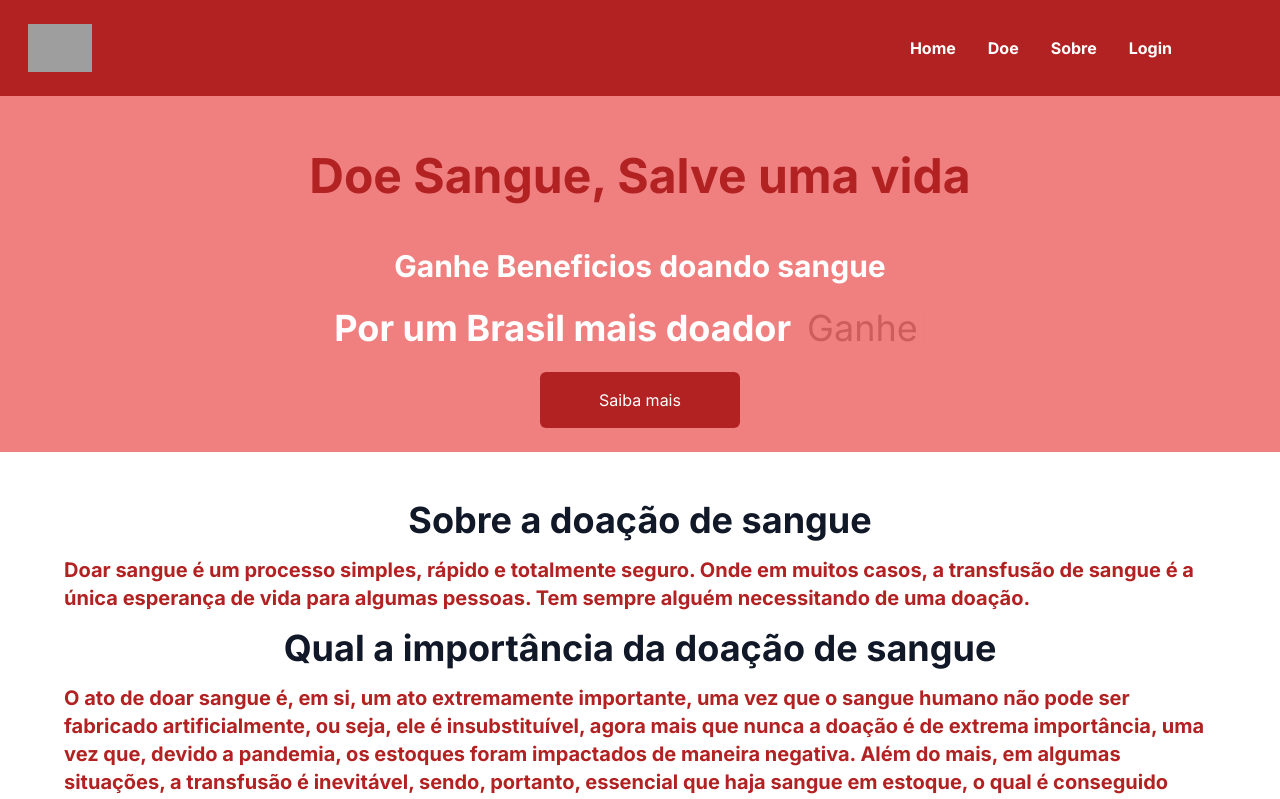
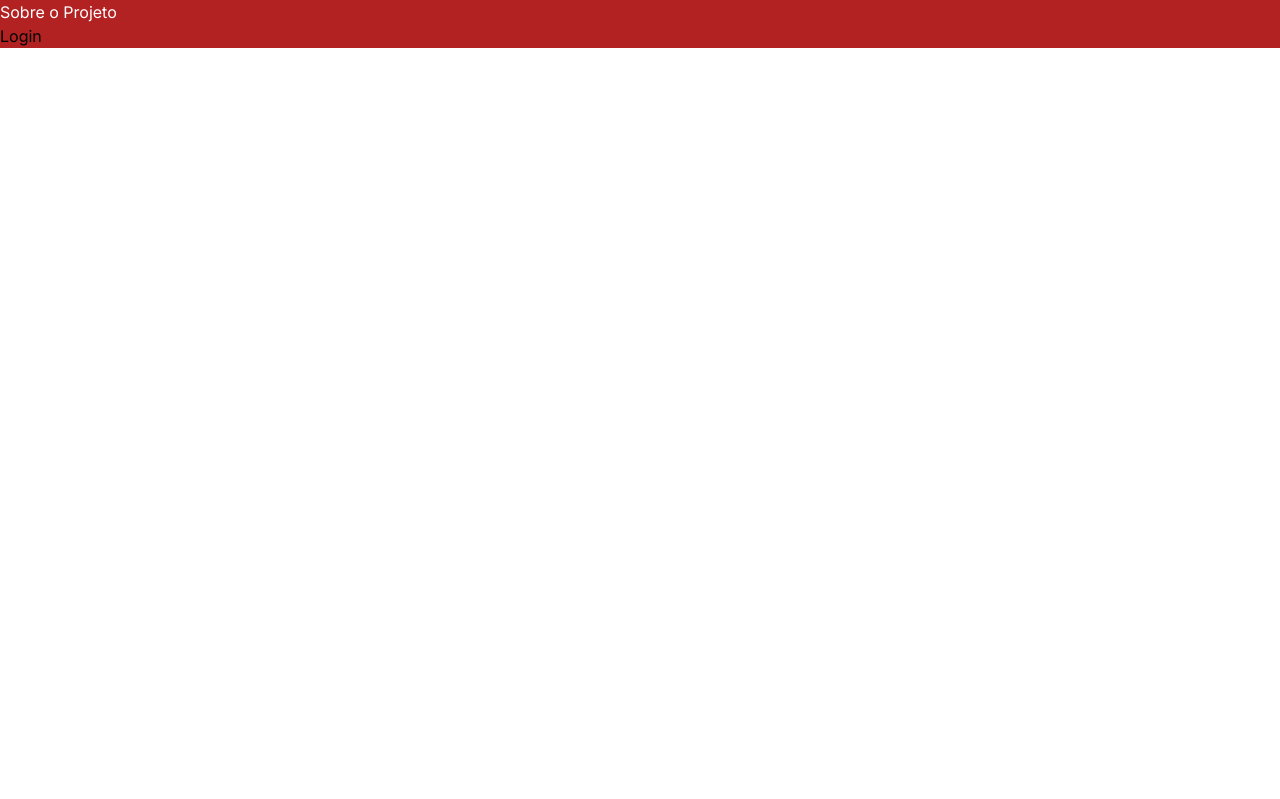
Before and after one commit to GiovanniMori/blooddonation, a React (Vite) app: page /about in a window 1280 px wide. Shown: the top 799 px of the page. Built offline with nearby package versions, Linux system fonts and the light colour scheme; grey boxes are pictures that could not be loaded.

Commit message:
criação das rotas

```diff
--- a/src/Auth.jsx
+++ b/src/Auth.jsx
@@ -30,7 +30,7 @@ function Auth() {
   return (
     <>
       <div>
-        <button onClick={(register) => toggleModal()}>Login</button>
+        <button onClick={(register) => toggleModal()}>Auth</button>
       </div>
 
       {open && (
--- /dev/null
+++ b/src/components/AboutUs.jsx
@@ -0,0 +1,13 @@
+import React from 'react'
+import {Link} from 'react-router-dom'
+
+const AboutUs = () => {
+  return (
+    <div className="bg-primary">
+      <h3 className="text-white">Sobre o Projeto</h3>
+      <Link to="/login">Login</Link>
+    </div>
+  )
+}
+
+export default AboutUs
--- /dev/null
+++ b/src/components/App.jsx
@@ -0,0 +1,20 @@
+import React from 'react'
+import { Router } from 'react-router-dom'
+import {Routes, Route} from 'react-router-dom'
+import Home from './Home'
+import Login from './Login/Login';
+import AboutUs from './AboutUs';
+
+const App = () => {
+  return (
+    <div>
+      <Routes>
+        <Route path='/' element={<Home />}></Route>
+        <Route path='/about' element={<AboutUs />} />
+        <Route path='/login' element={<Login />} />
+      </Routes>
+    </div>
+  )
+}
+
+export default App
--- a/src/components/Hero.jsx
+++ b/src/components/Hero.jsx
@@ -1,8 +1,10 @@
 import React from "react";
 import Typed from "react-typed";
+import {Link} from "react-router-dom"
+
 
 const Hero = () => {
-  return (
+    return (
     <div className="w-full text-center flex pt-8 flex-col bg-quartenary mx-auto justify-center">
       <h1 className="text-5xl md:py-6 text-primary font-bold">
         Doe Sangue, Salve uma vida
@@ -21,9 +23,9 @@ const Hero = () => {
           loop
         />
       </div>
-      <button className="bg-primary w-[200px] rounded-md font-medium text-white text-center px-2 py-4 mx-auto my-6">
+      <Link to="/about" className="bg-primary w-[200px] rounded-md font-medium text-white text-center px-2 py-4 mx-auto my-6">
         Saiba mais
-      </button>
+      </Link>
     </div>
   );
 };
--- /dev/null
+++ b/src/components/Home.jsx
@@ -0,0 +1,18 @@
+import React from "react";
+import Hero from './Hero';
+import Navbar from './Navbar';
+import AboutDonate from './AboutDonate';
+import Requirements from './Requirements';
+
+const Home = () => {
+  return (
+    <div>
+      <Navbar />
+      <Hero />
+      <AboutDonate />
+      <Requirements />
+    </div>
+  );
+};
+
+export default Home;
--- /dev/null
+++ b/src/components/Login/Login.jsx
@@ -0,0 +1,32 @@
+import React from 'react'
+import { useForm } from "react-hook-form";
+
+const Login = () => {
+    const {
+        register,
+        handleSubmit,
+        formState: { errors },
+      } = useForm();
+  return (
+    <div>
+        <div class="login">
+            <h2>Ja possui cadastro?</h2>
+            <form onSubmit={handleSubmit((data) => console.log(data))}>
+                <div className="flex flex-col mb-4">
+                    <h1 className="font-bold text-xl text-white mb-2">Email</h1>
+                    <input className="h-10 rounded-md w-2/3" placeholder="Digite o seu Nome" {...register("firstName")} />
+                </div>
+                <div className="flex flex-col mb-4">
+                    <h1 className="font-bold text-xl text-white mb-2">Senha</h1>
+                    <input className="h-10 rounded-md w-2/3" placeholder="Digite o seu Sobrenome" {...register("firstName")} />
+                </div>
+            </form>
+        </div>
+        <div class="cadastro">
+            <h2>Cadastre-se</h2>
+        </div>
+    </div>
+  )
+}
+
+export default Login
--- a/src/components/Navbar.jsx
+++ b/src/components/Navbar.jsx
@@ -1,4 +1,5 @@
 import { React, useState } from "react";
+import { Link } from "react-router-dom";
 import Logo from "../../dist/blood-donation.png";
 import Auth from "../Auth";
 
@@ -14,7 +15,7 @@ const Navbar = () => {
         <ul className="flex px-16">
           <li className="p-4 font-bold">Home</li>
           <li className="p-4 font-bold">Doe</li>
-          <li className="p-4 font-bold">Sobre</li>
+          <Link className="p-4 font-bold" to="/login">Login</Link>
           <li className="p-4 font-bold">{<Auth />}</li>
         </ul>
       </div>
--- a/src/main.jsx
+++ b/src/main.jsx
@@ -1,20 +1,12 @@
 import React from 'react'
 import ReactDOM from 'react-dom/client'
-
-import Hero from './components/Hero';
-import Navbar from './components/Navbar';
-import AboutDonate from './components/AboutDonate';
-import Form from './components/Form';
-import Requirements from './components/Requirements';
-
-
+import {BrowserRouter} from 'react-router-dom'
+import App from '../src/components/App'
 
 ReactDOM.createRoot(document.getElementById('root')).render(
   <React.StrictMode>
-    <Navbar />
-    <Hero />
-    <AboutDonate />
-    <Requirements />
-    <Form />
+    <BrowserRouter>
+      <App />
+    </BrowserRouter>
   </React.StrictMode>
 )
```
